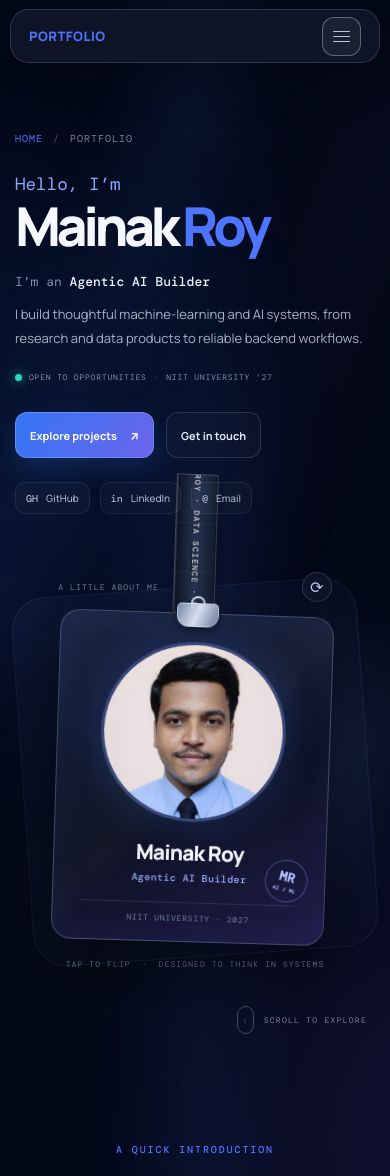
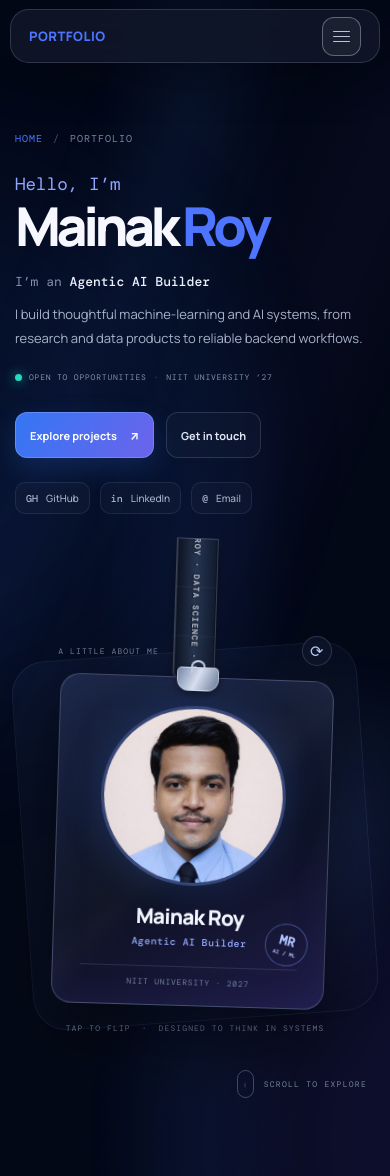
Before and after one commit to Mainaky/mainak-portfolio, a React (Create React App) app: page / in a window 390 px wide. Shown: the top 1176 px of the page. Built offline with nearby package versions, Linux system fonts and the light colour scheme.

Commit message:
Separate hanging profile badge from mobile links

```diff
--- a/src/index.css
+++ b/src/index.css
@@ -281,7 +281,8 @@ a:hover .arrow, button:hover .arrow { transform: translate(2px, -2px); }
   .hero-description { font-size: 13px; line-height: 1.85; }
   .hero-status { flex-wrap: wrap; gap: 7px; font-size: 8px; }
   .hero-socials { margin-top: 24px; }
-  .hero-visual { width: 100%; min-height: 430px; margin: 0 auto; justify-self: center; }
+  /* Reserve a clear gap after the social links before the hanging badge starts. */
+  .hero-visual { width: 100%; min-height: 430px; margin: 64px auto 0; justify-self: center; }
   .hero-visual::before { inset: 10% 2% 4%; }
   .lanyard { top: -8px; height: 75px; }
   .card-controls { margin-top: 22px; }
```
